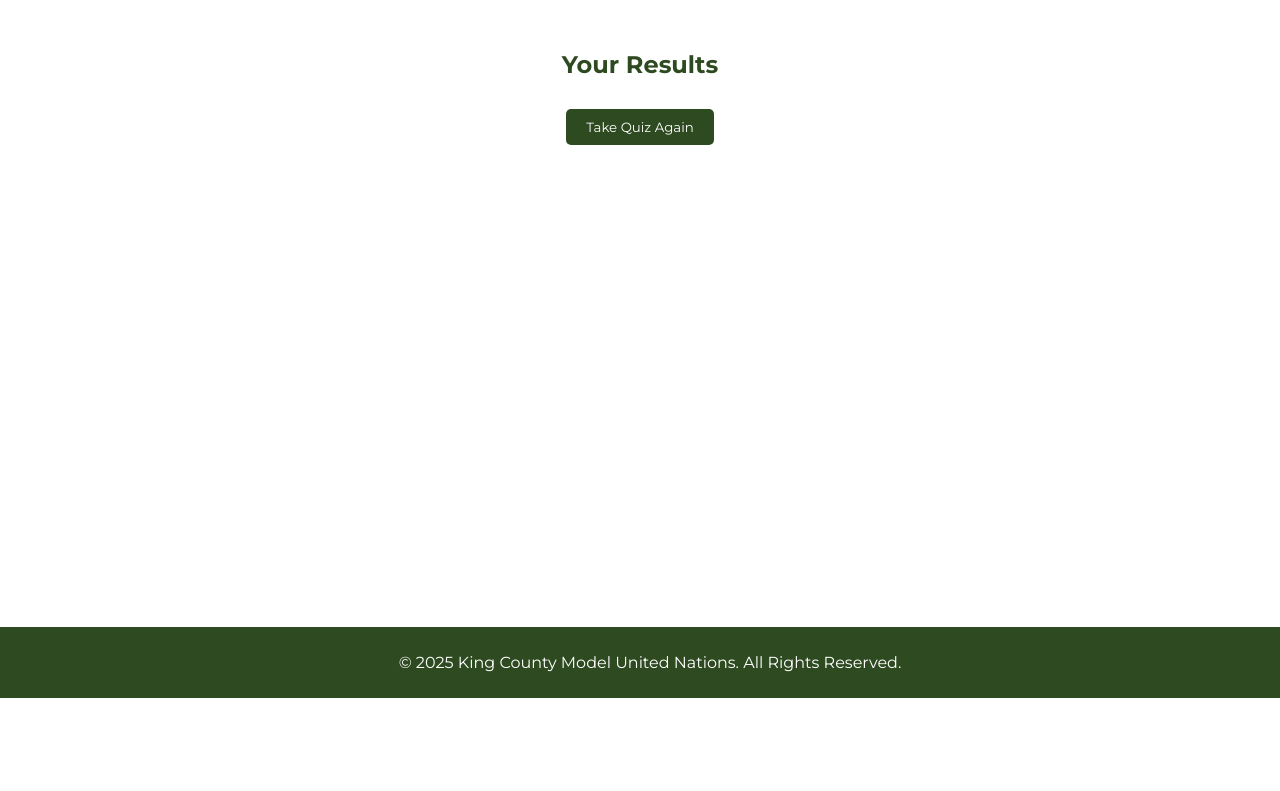
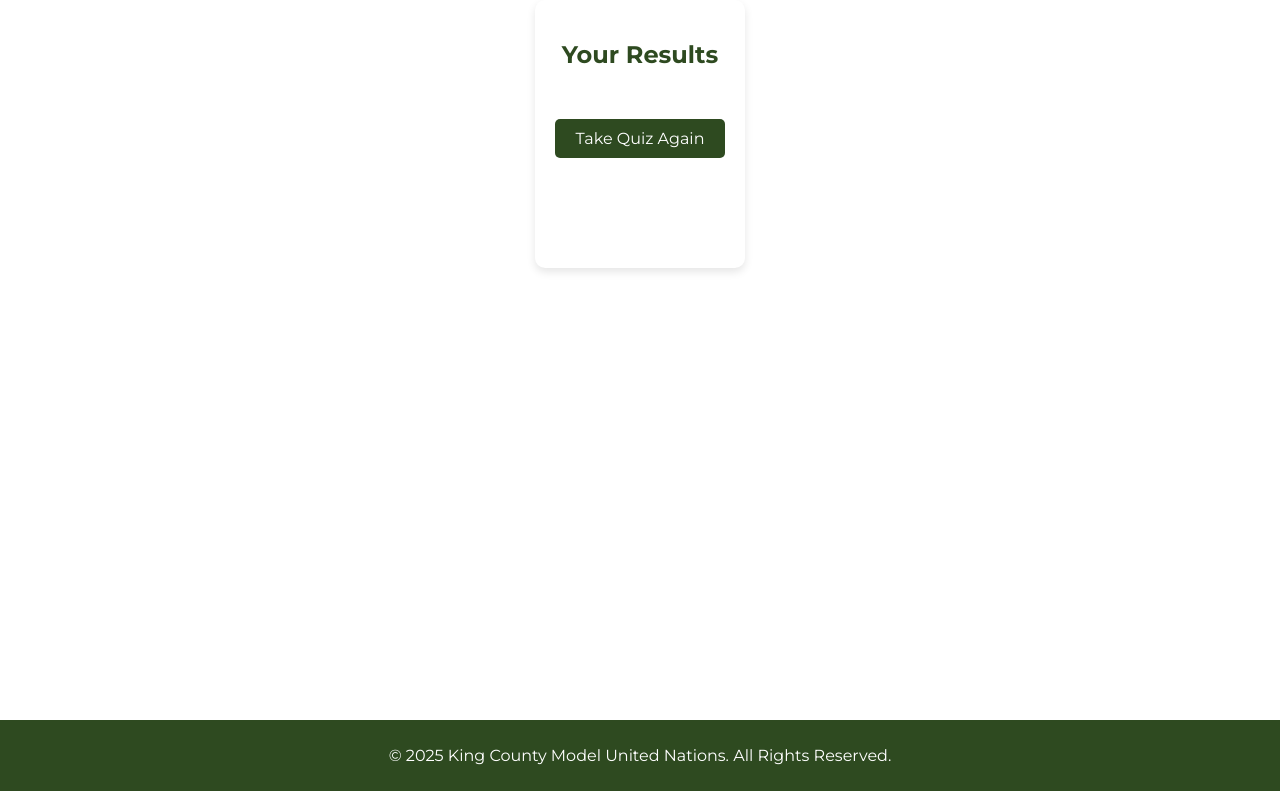
Before and after one commit to parthkotwal/king-quiz, a Flask app: page /results in a window 1280 px wide. Shown: the part 102-893 px from the top of the page. Before the commit the page ends 800 px from the top, so only its background shows below. Run offline with Flask 3, Linux system fonts and the light colour scheme; tables that the repository leaves empty hold one stand-in row (values such as "Sample post").

Commit message:
working on results

```diff
--- a/app/routes.py
+++ b/app/routes.py
@@ -118,7 +118,7 @@ def get_results():
         reverse=True
     )
 
-    # Format the response
+    # Format response
     response = []
     for committee_name, details in sorted_results[:3]:  # Top 3 only
         committee_obj = Committee.query.filter_by(name=committee_name).first()
--- a/app/static/styles.css
+++ b/app/static/styles.css
@@ -15,13 +15,20 @@ header {
 }
 
 footer {
+    position: relative; /* Default positioning to avoid overlapping */
+    bottom: 0;
+    width: 100%;
     background-color: #2E4A20;
     color: white;
     text-align: center;
-    padding: 10px;
-    position: fixed;
-    bottom: 0;
-    width: 100%;
+    padding: 10px 0;
+}
+
+.content-wrapper {
+    min-height: calc(100vh - 80px); /* Adjust based on your footer height */
+    display: flex;
+    flex-direction: column;
+    justify-content: space-between;
 }
 
 button {
@@ -128,3 +135,146 @@ button:disabled {
         transform: translateY(0);
     }
 }
+
+
+/* Results Container */
+.results-container {
+    max-width: 900px;
+    margin: 0 auto;
+    padding: 20px;
+    padding-bottom: 100px;
+    background-color: #fff;
+    border-radius: 10px;
+    box-shadow: 0 4px 8px rgba(0, 0, 0, 0.1);
+}
+
+/* Result Card */
+.result-card {
+    position: relative;
+    display: flex;
+    align-items: stretch;
+    margin-bottom: 30px;
+    padding: 15px;
+    background-color: #f9f9f9;
+    border-radius: 8px;
+    /* height: 150px; */
+    border: 1px solid #e6e6e6;
+    transition: transform 0.2s, box-shadow 0.2s;
+}
+
+.result-card:hover {
+    transform: scale(1.02);
+    box-shadow: 0 6px 12px rgba(0, 0, 0, 0.1);
+}
+
+/* Rank Container */
+.rank-container {
+    position: absolute;
+    left: -50px;
+    top: 50%;
+    transform: translateY(-50%);
+    background-color: #2E4A20;
+    color: #fff;
+    font-size: 2.5rem;
+    font-weight: bold;
+    border-radius: 50%;
+    width: 60px;
+    height: 60px;
+    display: flex;
+    align-items: center;
+    justify-content: center;
+    box-shadow: 0 4px 8px rgba(0, 0, 0, 0.2);
+}
+
+/* Committee Container */
+.committee-container {
+    display: flex;
+    align-items: stretch;
+    flex: 1;
+    position: relative;
+}
+
+/* Committee Image */
+.committee-image {
+    width: 350px;
+    height: 350px;
+    object-fit: cover;
+    margin-right: 20px;
+    /* border: 2px solid #2E4A20; */
+    flex-shrink: 0;
+}
+
+
+/* Committee Details */
+.committee-details {
+    flex: 1;
+    display: flex;
+    flex-direction: column;
+    justify-content: space-between;
+}
+
+.committee-name {
+    /* font-family: 'Lilita One', cursive; */
+    font-size: 1.8rem;
+    color: #2E4A20;
+    margin-bottom: 5px;
+}
+
+.committee-full-name {
+    font-family: 'Montserrat', sans-serif;
+    font-size: 1.1rem;
+    color: #555;
+    margin-bottom: 10px;
+}
+
+.committee-details p {
+    margin: 5px 0;
+    /* font-family: 'Open Sans', sans-serif; */
+    color: #333;
+}
+
+.committee-details ul {
+    padding-left: 20px;
+    list-style-type: disc;
+    margin: 5px 0;
+}
+
+.committee-details ul li {
+    /* font-family: 'Open Sans', sans-serif; */
+    color: #555;
+}
+
+/* Learn More Button */
+.learn-more-btn {
+    align-self: flex-start;
+    margin-top: 10px;
+    padding: 8px 12px;
+    background-color: #2E4A20;
+    color: #fff;
+    text-decoration: none;
+    font-family: 'Montserrat', sans-serif;
+    border-radius: 5px;
+    transition: background-color 0.2s;
+}
+
+.learn-more-btn:hover {
+    background-color: #3a5a27;
+}
+
+/* Take Quiz Again Button */
+.quiz-again-btn {
+    margin-top: 30px;
+    padding: 10px 20px;
+    background-color: #2E4A20;
+    color: #fff;
+    border: none;
+    border-radius: 5px;
+    font-family: 'Montserrat', sans-serif;
+    font-size: 1rem;
+    cursor: pointer;
+    transition: background-color 0.2s;
+}
+
+.quiz-again-btn:hover {
+    background-color: #3a5a27;
+}
--- a/app/templates/results.html
+++ b/app/templates/results.html
@@ -3,11 +3,14 @@
 {% block title %}Results{% endblock %}
 
 {% block content %}
-<div class="results-container">
-    <h2>Your Results</h2>
-    <div id="results-content"></div>
-    <button onclick="window.location.href='{{ url_for('routes.index') }}'">Take Quiz Again</button>
+<div class="content-wrapper">
+    <div class="results-container">
+        <h2>Your Results</h2>
+        <div id="results-content"></div>
+        <button class="quiz-again-btn" onclick="window.location.href='{{ url_for('routes.index') }}'">Take Quiz Again</button>
+    </div>
 </div>
+
 <script src="{{ url_for('static', filename='script.js') }}"></script>
 <script>
     document.addEventListener('DOMContentLoaded', () => {
@@ -18,19 +21,27 @@
             .then(response => response.json())
             .then(data => {
                 const resultsContent = document.getElementById('results-content');
-                resultsContent.innerHTML = `
-                    <h3>Top Committees</h3>
-                    <ul>
-                        ${data.results.map(result => `
-                            <li>
-                                <strong>${result.committee_name}</strong> - ${result.percentage}% fit<br>
-                                Difficulty: ${result.difficulty}<br>
-                                Topics: ${result.topics.join(', ')}<br>
-                                <a href="${result.link}" target="_blank">Learn More</a>
-                            </li>
-                        `).join('')}
-                    </ul>
-                `;
+                resultsContent.innerHTML = data.results.map((result, index) => `
+                    <div class="result-card">
+                        <div class="rank-container">
+                            <div class="rank">${index + 1}</div>
+                        </div>
+                        <div class="committee-container">
+                            <img class="committee-image" src="${result.image_url}" alt="${result.committee_name}">
+                            <div class="committee-details">
+                                <h3 class="committee-name">${result.committee_name}</h3>
+                                <p class="committee-full-name">${result.full_name}</p>
+                                <p><strong>Difficulty:</strong> ${result.difficulty}</p>
+                                <p><strong>Topics:</strong></p>
+                                <ul style="list-style-type: none;">
+                                    <li>${result.topics[0]}</li>
+                                    <li>${result.topics[1]}</li>
+                                </ul>
+                                <a class="learn-more-btn" href="${result.link}" target="_blank">Learn More</a>
+                            </div>
+                        </div>
+                    </div>
+                `).join('');
             })
             .catch(error => console.error('Error fetching results:', error));
     });
```
